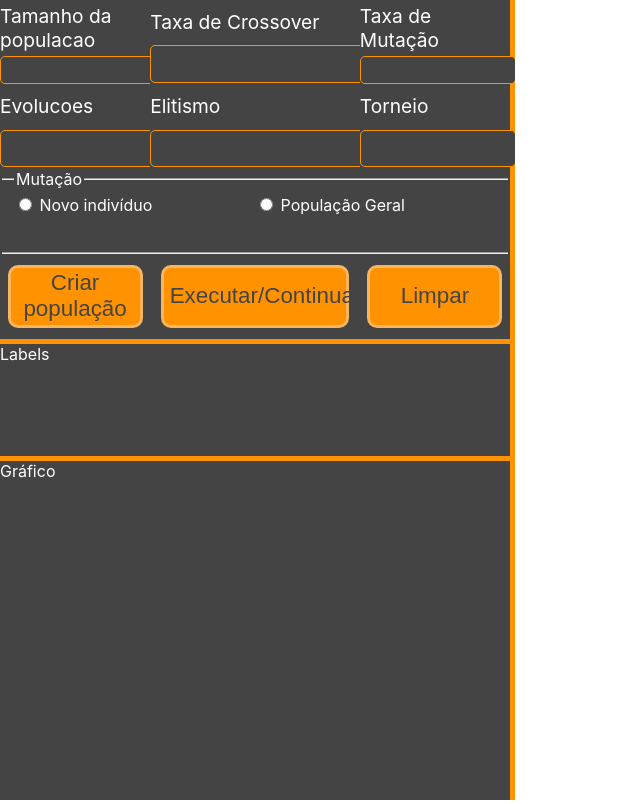
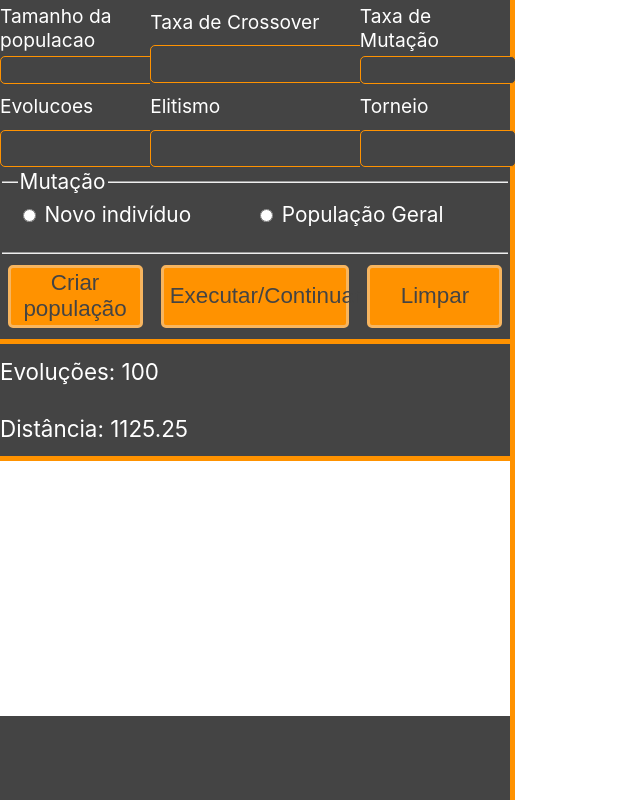
Before and after one commit to hugo-dutra/react-travelling-salesman-problem, a React (Create React App) app: page / in a window 1280 px wide. Shown: the whole page, without its empty margins (0-640 px from the left). Built offline with nearby package versions, Linux system fonts and the light colour scheme.

Commit message:
Concluido layout inicial

```diff
--- a/src/components/Button.css
+++ b/src/components/Button.css
@@ -7,7 +7,7 @@
   color: #444;
   border: none;
   font-size: 1.4em;
-  border-radius: 10px;
+  border-radius: 5px;
   border: #f7b55f 3px solid;
   cursor: pointer;
 }
--- /dev/null
+++ b/src/components/Grafico.css
@@ -0,0 +1,5 @@
+.CanvasGrafico {
+  background-color: white;
+  width: 100%;
+  height: 100%;
+}
--- /dev/null
+++ b/src/components/Grafico.jsx
@@ -0,0 +1,16 @@
+import './Grafico.css'
+import React from 'react'
+import PropTypes from 'prop-types'
+
+const Grafico = props => {
+  return (
+    <div>
+      <canvas className='CanvasGrafico'></canvas>
+
+    </div>
+  )
+}
+
+Grafico.propTypes = {}
+
+export default Grafico
--- /dev/null
+++ b/src/components/Labels.css
@@ -0,0 +1,8 @@
+.Labels {
+  display: grid;
+  grid-template-columns: 1fr;
+  grid-template-rows: 1fr 1fr;
+  font-size: 1.4em;
+  height: 100%;
+  align-items: center;
+}
--- /dev/null
+++ b/src/components/Labels.jsx
@@ -0,0 +1,20 @@
+import './Labels.css'
+import React from 'react'
+import PropTypes from 'prop-types'
+
+const Labels = props => {
+  const { evolucoes, distancia } = props;
+  return (
+    <div className='Labels'>
+      <label for="">Evoluções: {evolucoes}</label>
+      <label for="">Distância: {distancia}</label>
+    </div>
+  )
+}
+
+Labels.propTypes = {
+  evolucoes: PropTypes.string.isRequired,
+  distancia: PropTypes.string.isRequired
+}
+
+export default Labels
--- a/src/components/RadioGroup.css
+++ b/src/components/RadioGroup.css
@@ -3,7 +3,11 @@
   grid-column: 1/4;
   grid-template-columns: 1fr 1fr;
   grid-template-rows: 1fr;
-
   border-right: none;
   border-left: none;
+  font-size: 1.3em;
 }
+
+label {
+  cursor: pointer;
+}
--- a/src/components/RadioGroup.jsx
+++ b/src/components/RadioGroup.jsx
@@ -10,8 +10,8 @@ const RadioGroup = props => {
       {radioButtons.map(rbn => {
         return (
           <div>
-            <input id={label} type="radio" name={rbn.name} value={rbn.value}></input>
-            <label>{rbn.label}</label>
+            <input id={rbn.name} type="radio" name={label} value={rbn.value}></input>
+            <label htmlFor={rbn.name}>{rbn.label}</label>
           </div>
         )
       })}
--- a/src/screens/MainScreen.jsx
+++ b/src/screens/MainScreen.jsx
@@ -2,6 +2,8 @@ import './MainScreen.css';
 import React from 'react';
 import Cidades from '../components/Cidades';
 import Controles from '../components/Controles';
+import Labels from '../components/Labels';
+import Grafico from '../components/Grafico';
 
 
 const MainScreen = (props) => {
@@ -11,8 +13,12 @@ const MainScreen = (props) => {
       <div className='ContainerControles'>
         <Controles />
       </div>
-      <div className='ContainerLabels'>Labels</div>
-      <div className='ContainerGrafico'>Gráfico</div>
+      <div className='ContainerLabels'>
+        <Labels evolucoes={'100'} distancia={'1125.25'} />
+      </div>
+      <div className='ContainerGrafico'>
+        <Grafico />
+      </div>
       <div className='ContainerCidades'>
         <Cidades />
       </div>
```
